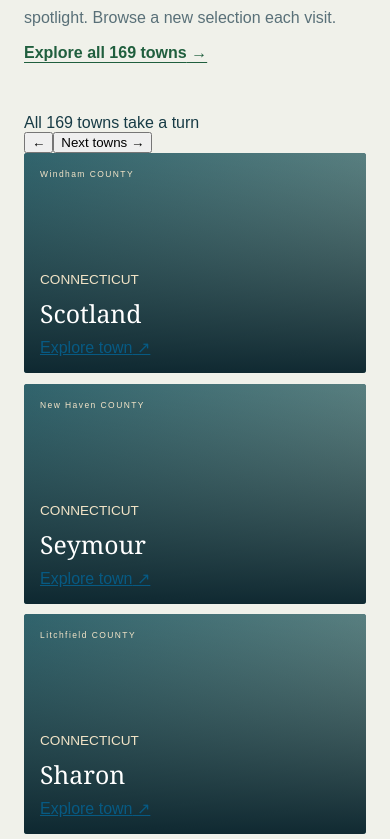
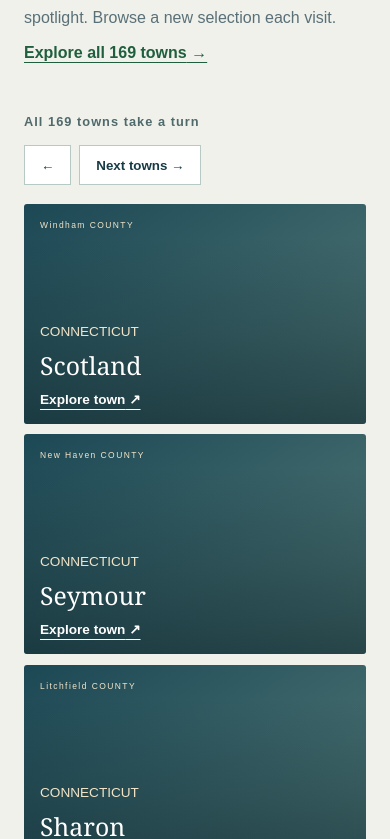
Before and after one commit to joeysellsct/Explore-Connecticut-Living, a Next.js app: page /en in a window 390 px wide. Shown: the part 2668-3507 px from the top of the page. Built offline with nearby package versions, Linux system fonts and the light colour scheme; no server answers.

Commit message:
Style fair 169-town rotation and photo attribution

```diff
--- a/app/globals.css
+++ b/app/globals.css
@@ -232,3 +232,6 @@ body{background:var(--coastal-cream);color:var(--coastal-ink)}
 @media(max-width:1050px){.magazine-town-grid{grid-template-columns:repeat(2,minmax(0,1fr))}.magazine-town-card{min-height:300px}}
 @media(max-width:700px){.hero{min-height:620px}.hero-inner{padding-top:5.5rem;padding-bottom:6rem}.hero h1{font-size:clamp(3.1rem,11vw,5rem)}.hero:before{background:linear-gradient(90deg,rgba(11,34,43,.83),rgba(11,34,43,.36))}.editorial-strip{gap:.65rem 1rem;font-size:.57rem}.magazine-towns{padding:3.5rem 1.5rem}.magazine-towns-head{display:block}.magazine-town-grid{grid-template-columns:1fr 1fr;gap:.65rem}.magazine-town-card{min-height:235px;padding:1rem}.magazine-town-card h3{font-size:1.55rem}.magazine-town-index{font-size:.53rem}}
 @media(max-width:420px){.magazine-town-grid{grid-template-columns:1fr}.magazine-town-card{min-height:220px}}
+
+/* Fair all-town editorial rotation with sourced imagery */
+.all-town-spotlight-controls{display:flex;align-items:center;justify-content:space-between;gap:1rem;margin-bottom:1.2rem;font-size:.8rem;letter-spacing:.08em;color:#506a6c;font-weight:700}.all-town-spotlight-controls>div{display:flex;gap:.5rem}.all-town-spotlight-controls button{border:1px solid #b6c9c4;background:#fff;color:#173b45;padding:.7rem 1rem;cursor:pointer;font-weight:700}.all-town-spotlight-controls button:hover{background:#e1eae4}.magazine-town-card{background:linear-gradient(145deg,#1c4855,#547b79);background-size:cover;background-position:center}.magazine-town-card:before{background:linear-gradient(180deg,transparent 15%,rgba(8,33,41,.6) 100%)}.magazine-town-open{color:#fff;text-decoration:underline;text-underline-offset:5px;font-weight:750;font-size:.85rem}.magazine-town-credit{font-size:.65rem;line-height:1.35;color:#f4e9d4;margin-top:1rem}.magazine-town-credit a{color:inherit}.all-town-photo-note{font-size:.78rem;color:#5d7071;line-height:1.6;margin-top:1rem}@media(max-width:600px){.all-town-spotlight-controls{align-items:flex-start;flex-direction:column}}
```
